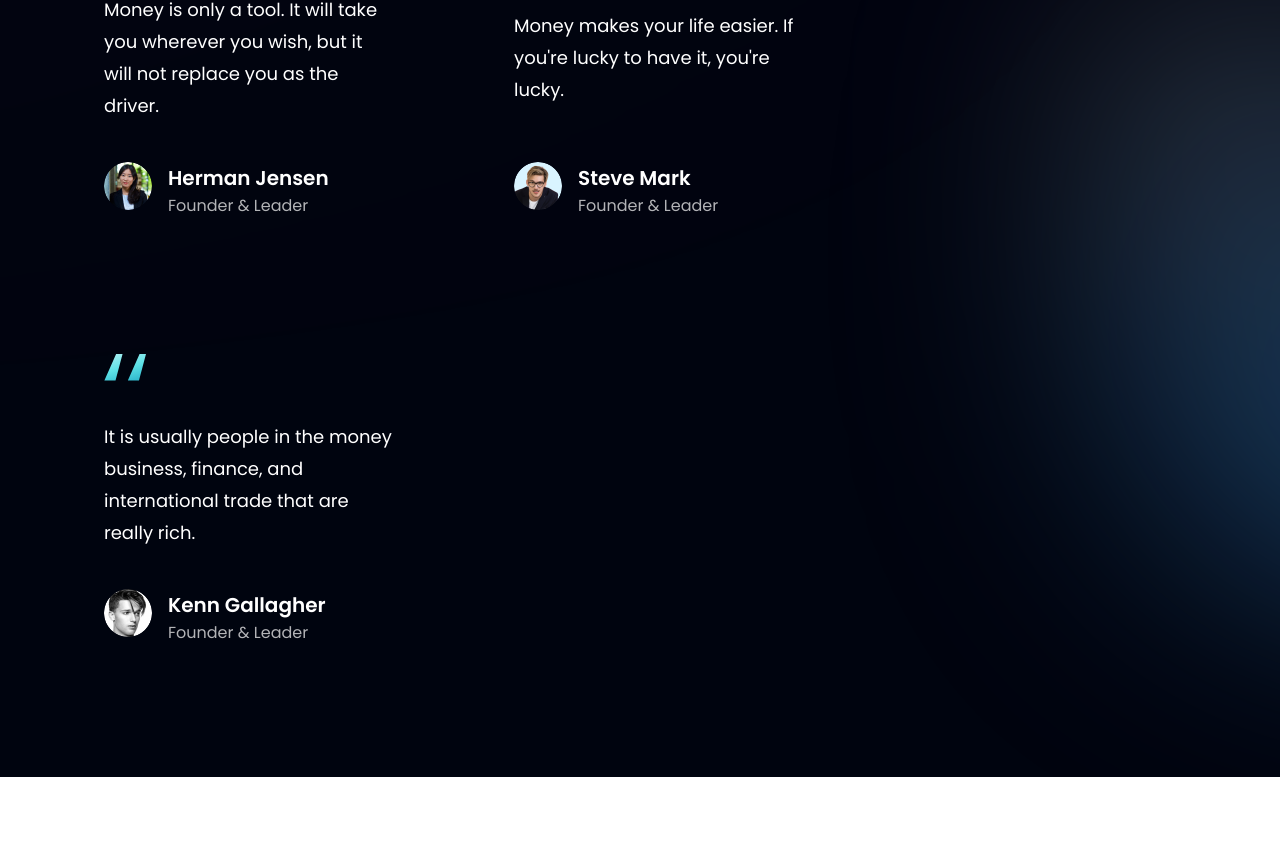
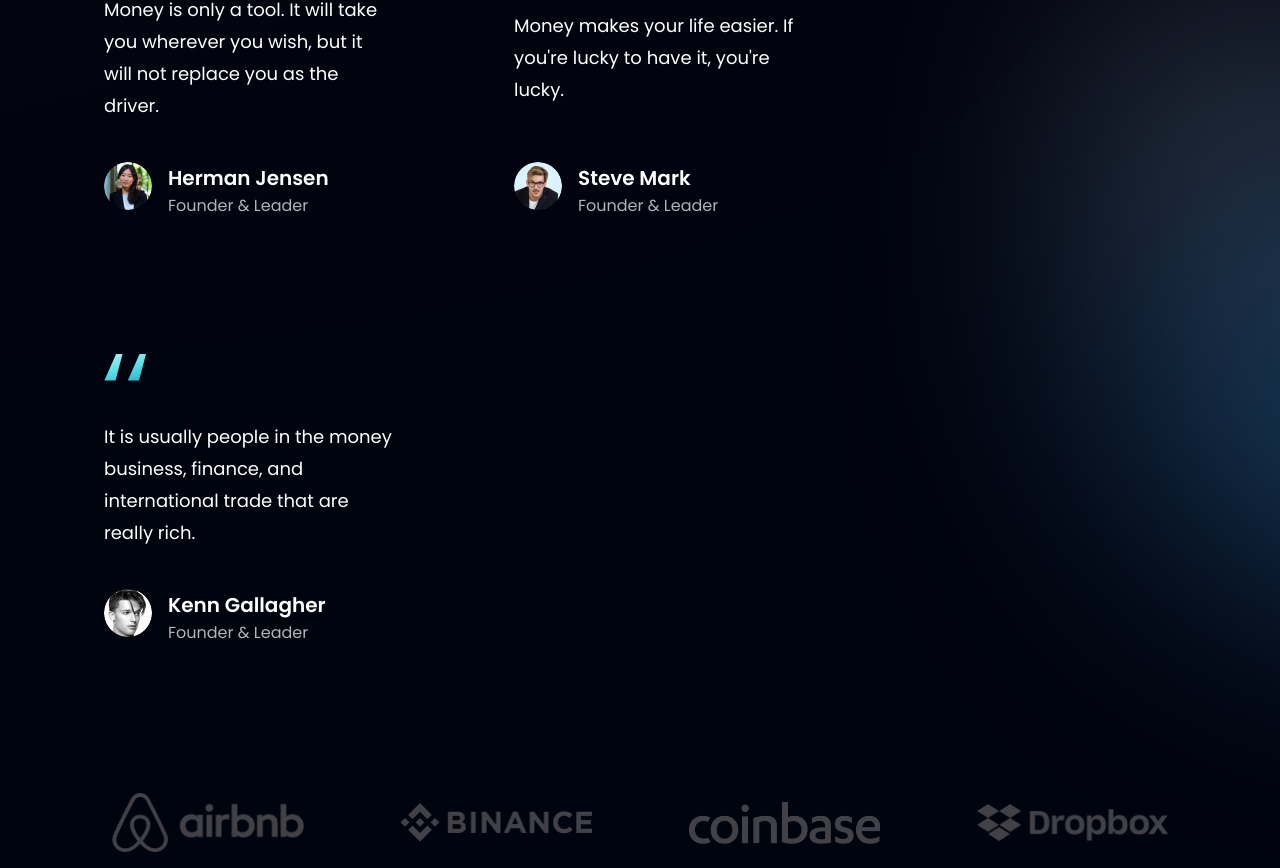
Before and after one commit to GulcanC/React-P1, a React (Vite) app in the folder GC-project-react-vite/: page / in a window 1280 px wide. Shown: the part 3054-3922 px from the top of the page. Before the commit the page ends 3831 px from the top, so only its background shows below. Built offline with nearby package versions, Linux system fonts and the light colour scheme.

Commit message:
complete client section

```diff
--- a/GC-project-react-vite/components/Clients.jsx
+++ b/GC-project-react-vite/components/Clients.jsx
@@ -1,7 +1,17 @@
 import React from "react";
+import {clients} from "../constants";
+import styles from "../src/style";
 
-const Clients = () => {
-  return <div></div>;
-};
+
+const Clients = () => (
+ <section className={`${styles.flexCenter} ${styles.my4}`}>
+  <div className={`${styles.flexCenter} ${styles.clientsDiv1}`}>
+    {clients.map ((client ) => (
+      <div key = {client.id} className={`${styles.flexCenter} ${styles.clientsDiv2}`}>
+        <img src={client.logo} alt="client" className= {styles.clientImg}/></div>
+    ))}
+  </div>
+ </section>
+)
 
 export default Clients;
--- a/GC-project-react-vite/src/style.js
+++ b/GC-project-react-vite/src/style.js
@@ -35,6 +35,7 @@
   m3: "m-3",
   mt10: "mt-[15px]",
   mtop: "sm:mt-[1rem] mt-[-7rem]",
+  my4:"my-4",
 
   // PADDING
   paddinglg: "xl:px-0",
@@ -146,6 +147,12 @@
     "font-poppins font-semibold text-[20px] leading-[32px] text-white",
   feedbackCardP:
     "font-poppins font-normal text-[16px] leading-[24px] text-dimWhite",
+
+    // CLIENTS
+    clientsDiv1:'flex-wrap w-full',
+    clientsDiv2:'flex-1 sm:min-w-[192px] min-w-[120px]',
+    clientImg:'sm:w-[192px] w-[100px] object-contain',
+
 };
 
 export const layout = {
```
